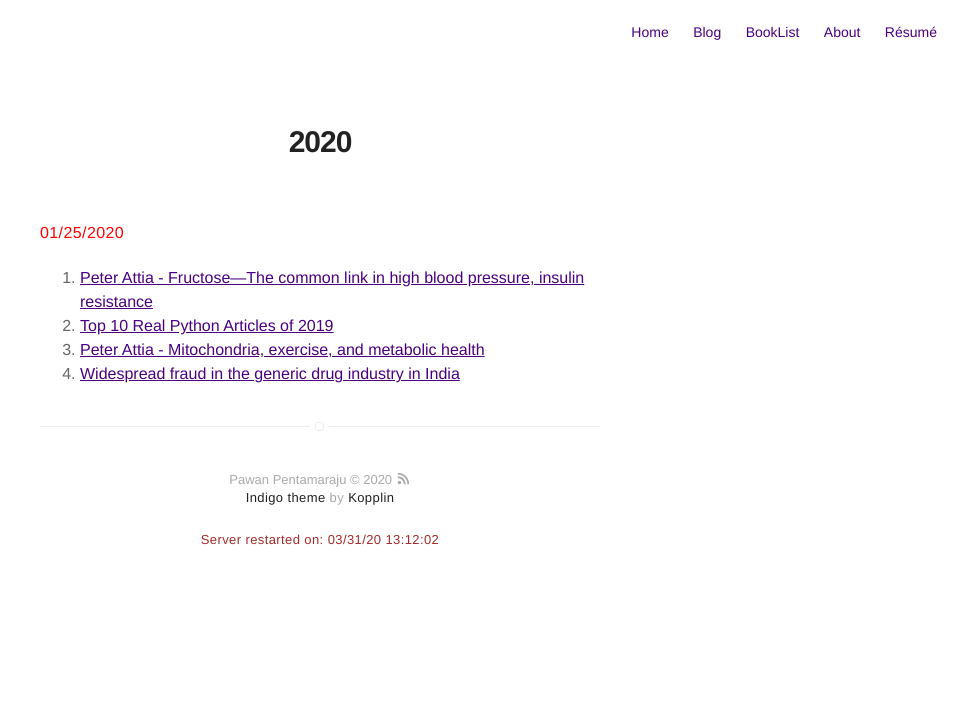
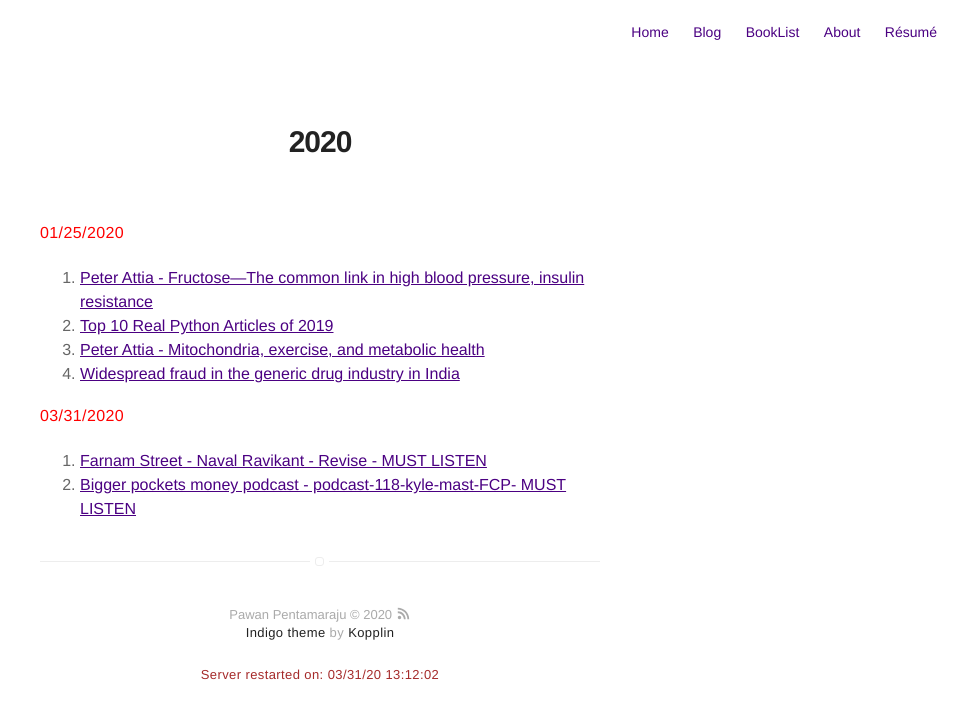
Before and after one commit to pawanpe/pawanpe.github.io, a Jekyll site: the page built from booklist/2020/articlesandvideos.markdown, in a window 1280 px wide. Shown: the top 719 px of the page, without its empty margins (320-1280 px from the left). Built offline with Jekyll 4.4.1, drawn with Linux system fonts in a browser that asks for light colours.

Commit message:
update 3/31

```diff
--- a/booklist/2020/articlesandvideos.markdown
+++ b/booklist/2020/articlesandvideos.markdown
@@ -11,3 +11,8 @@ layout: page
 2. [Top 10 Real Python Articles of 2019](https://talkpython.fm/episodes/show/244/top-10-real-python-articles-of-2019)
 3. [Peter Attia - Mitochondria, exercise, and metabolic health](https://peterattiamd.com/inigosanmillan/)
 4. [Widespread fraud in the generic drug industry in India](https://peterattiamd.com/katherineeban/)
+
+<b style="color: red">03/31/2020</b>
+
+1. [Farnam Street - Naval Ravikant - Revise - MUST LISTEN](https://fs.blog/knowledge-project/naval-ravikant/)
+2. [Bigger pockets money podcast - podcast-118-kyle-mast-FCP- MUST LISTEN](https://www.biggerpockets.com/blog/biggerpockets-money-podcast-118-kyle-mast)
```
